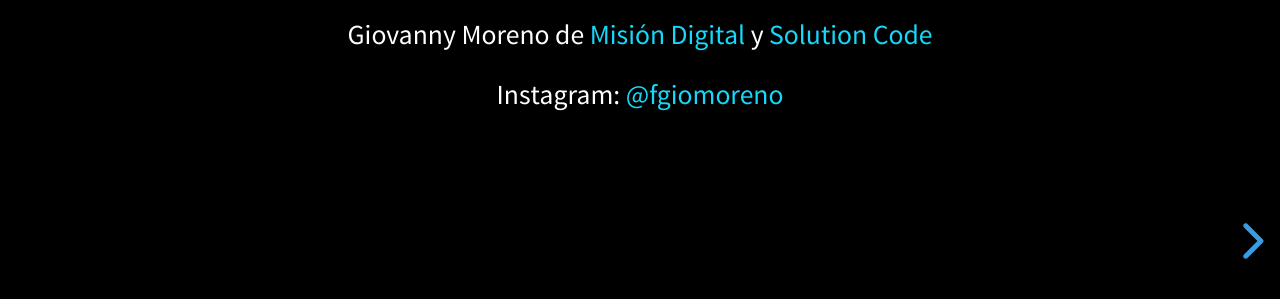
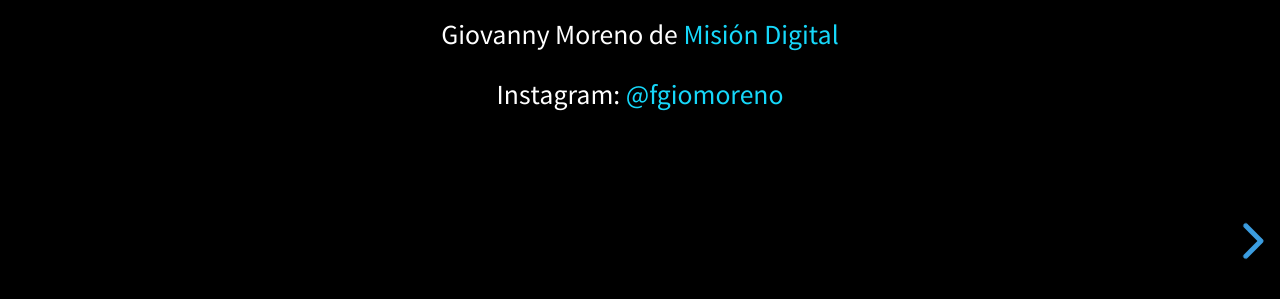
Before and after one commit to Gio-Moreno/presentacion-taller1, a website: page index.html in a window 1280 px wide. Shown: the part 497-796 px from the top of the page. Drawn offline with Linux system fonts and the light colour scheme.

Commit message:
Update index.html

```diff
--- a/index.html
+++ b/index.html
@@ -36,7 +36,7 @@
                 </a>
                 <h3>Taller de Marketing Digital</h3>
                 <p>
-                    <small>Giovanny Moreno de <a href="http://hakim.se">Misión Digital</a><a href="https://misiond.com" target="_blank"></a> y <a href="http://hakim.se">Solution Code</a><a href="https://misiond.com" target="_blank"></a></small>
+                    <small>Giovanny Moreno de <a href="http://hakim.se">Misión Digital</a><a href="https://misiond.com" target="_blank"></a></small>
                     <br>
                     <small>Instagram: <a href="https://instagram.com/fgiomoreno" target="_blank">@fgiomoreno</a><a href="https://instagram.com/fgiomoreno"></a></small>
                 </p>
```
